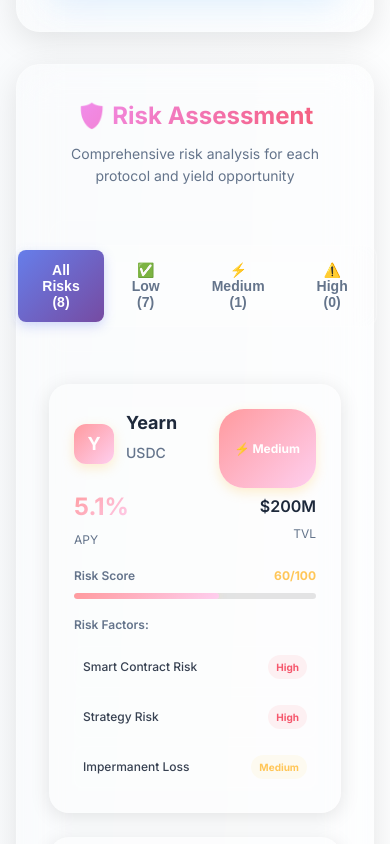
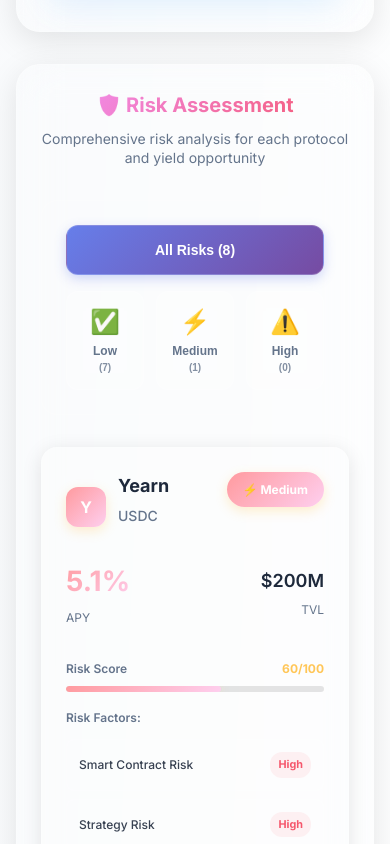
Before and after one commit to APareja12/yield_dashboard, a Next.js app: page / in a window 390 px wide. Shown: the part 4180-5024 px from the top of the page. Built offline with nearby package versions, Linux system fonts and the light colour scheme.

Commit message:
fixes breakpoints in risk assess

```diff
--- a/components/dashboard/RiskAssessment.tsx
+++ b/components/dashboard/RiskAssessment.tsx
@@ -154,17 +154,17 @@
         backdropFilter: 'blur(20px)',
         border: '1px solid rgba(255, 255, 255, 0.2)',
         borderRadius: '24px',
-        padding: '2rem',
+        padding: '1.5rem',
         marginBottom: '2rem',
         boxShadow: '0 8px 32px rgba(0, 0, 0, 0.1)',
         animation: 'fadeInUp 0.8s ease-out 0.4s both',
       }}
     >
       {/* Header */}
-      <div className="text-center mb-8">
+      <div style={{ textAlign: 'center', marginBottom: '2rem' }}>
         <h3
           style={{
-            fontSize: '1.5rem',
+            fontSize: '1.25rem',
             fontWeight: '700',
             background: 'linear-gradient(135deg, #f093fb 0%, #f5576c 100%)',
             WebkitBackgroundClip: 'text',
@@ -175,7 +175,9 @@
         >
           🛡️ Risk Assessment
         </h3>
-        <p style={{ color: '#64748b', fontSize: '0.875rem' }}>
+        <p
+          style={{ color: '#64748b', fontSize: '0.875rem', lineHeight: '1.4' }}
+        >
           Comprehensive risk analysis for each protocol and yield opportunity
         </p>
       </div>
@@ -190,7 +192,96 @@
           marginBottom: '2rem',
         }}
       >
-        <div className="flex justify-center mb-4">
+        {/* Mobile Layout */}
+        <div className="mobile-filter-layout">
+          {/* All Risks Button */}
+          <div style={{ marginBottom: '1rem' }}>
+            <button
+              onClick={() => setSelectedRiskLevel(null)}
+              style={{
+                width: '100%',
+                padding: '1rem',
+                borderRadius: '12px',
+                border: 'none',
+                fontSize: '0.875rem',
+                fontWeight: '600',
+                cursor: 'pointer',
+                transition: 'all 0.3s ease',
+                background:
+                  selectedRiskLevel === null
+                    ? 'linear-gradient(135deg, #667eea 0%, #764ba2 100%)'
+                    : 'rgba(255, 255, 255, 0.1)',
+                color: selectedRiskLevel === null ? 'white' : '#64748b',
+                boxShadow:
+                  selectedRiskLevel === null
+                    ? '0 4px 12px rgba(102, 126, 234, 0.3)'
+                    : 'none',
+                backdropFilter: 'blur(10px)',
+                border: '1px solid rgba(255, 255, 255, 0.2)',
+              }}
+            >
+              All Risks ({data.length})
+            </button>
+          </div>
+
+          {/* Risk Level Buttons */}
+          <div
+            style={{
+              display: 'grid',
+              gridTemplateColumns: 'repeat(3, 1fr)',
+              gap: '0.75rem',
+            }}
+          >
+            {riskLevels.map((level, index) => {
+              const risk = getRiskLevel(
+                '',
+                level === 'High' ? '10%' : level === 'Medium' ? '6%' : '3%'
+              );
+              return (
+                <button
+                  key={level}
+                  onClick={() => setSelectedRiskLevel(level)}
+                  style={{
+                    padding: '1rem 0.5rem',
+                    borderRadius: '12px',
+                    border: '1px solid rgba(255, 255, 255, 0.2)',
+                    fontSize: '0.75rem',
+                    fontWeight: '600',
+                    cursor: 'pointer',
+                    transition: 'all 0.3s ease',
+                    background:
+                      selectedRiskLevel === level
+                        ? risk.gradient
+                        : 'rgba(255, 255, 255, 0.1)',
+                    color: selectedRiskLevel === level ? 'white' : '#64748b',
+                    boxShadow:
+                      selectedRiskLevel === level
+                        ? `0 4px 12px ${risk.shadow}`
+                        : 'none',
+                    backdropFilter: 'blur(10px)',
+                    display: 'flex',
+                    flexDirection: 'column',
+                    alignItems: 'center',
+                    gap: '0.5rem',
+                    textAlign: 'center',
+                  }}
+                >
+                  <span style={{ fontSize: '1.5rem' }}>{risk.icon}</span>
+                  <div>
+                    <div style={{ marginBottom: '0.25rem' }}>{level}</div>
+                    <div style={{ fontSize: '0.625rem', opacity: 0.8 }}>
+                      ({riskCounts[index]})
+                    </div>
+                  </div>
+                </button>
+              );
+            })}
+          </div>
+        </div>
+
+        {/* Desktop Layout */}
+        <div className="desktop-filter-layout">
+          <div style={{ display: 'flex', justifyContent: 'center' }}>
             <div
               style={{
                 display: 'flex',
@@ -260,9 +351,10 @@
             </div>
           </div>
         </div>
+      </div>
 
       {/* Risk Cards Grid */}
-      <div className="grid grid-cols-1 md-grid-cols-2 lg-grid-cols-3 gap-6">
+      <div className="risk-cards-grid">
         {filteredData.slice(0, 9).map((item, index) => {
           const risk = getRiskLevel(item.protocol, item.apy);
           const factors = getRiskFactors(item.protocol);
@@ -276,7 +368,7 @@
                     ? risk.bgGradient
                     : 'rgba(255, 255, 255, 0.08)',
                 backdropFilter: 'blur(15px)',
-                borderRadius: '20px',
+                borderRadius: '16px',
                 padding: '1.5rem',
                 border:
                   hoveredCard === index
@@ -290,7 +382,7 @@
                     : '0 4px 20px rgba(0, 0, 0, 0.1)',
                 transform:
                   hoveredCard === index
-                    ? 'translateY(-8px) scale(1.02)'
+                    ? 'translateY(-4px) scale(1.01)'
                     : 'translateY(0) scale(1)',
                 animation: `fadeInUp 0.6s ease-out ${index * 0.1}s both`,
               }}
@@ -298,9 +390,22 @@
               onMouseLeave={() => setHoveredCard(null)}
             >
               {/* Header */}
-              <div className="flex justify-between items-start mb-4">
-                <div>
-                  <div className="flex items-center mb-2">
+              <div
+                style={{
+                  display: 'flex',
+                  justifyContent: 'space-between',
+                  alignItems: 'flex-start',
+                  marginBottom: '1rem',
+                }}
+              >
+                <div
+                  style={{
+                    display: 'flex',
+                    alignItems: 'center',
+                    flex: 1,
+                    minWidth: 0,
+                  }}
+                >
                   <div
                     style={{
                       width: '40px',
@@ -311,21 +416,25 @@
                       alignItems: 'center',
                       justifyContent: 'center',
                       marginRight: '0.75rem',
-                        fontSize: '1.125rem',
+                      fontSize: '1rem',
                       fontWeight: '700',
                       color: 'white',
                       boxShadow: `0 4px 12px ${risk.shadow}`,
+                      flexShrink: 0,
                     }}
                   >
                     {item.protocol[0]}
                   </div>
-                    <div>
+                  <div style={{ minWidth: 0, flex: 1 }}>
                     <h4
                       style={{
                         fontWeight: '700',
                         fontSize: '1.125rem',
                         color: '#1e293b',
                         marginBottom: '0.25rem',
+                        overflow: 'hidden',
+                        textOverflow: 'ellipsis',
+                        whiteSpace: 'nowrap',
                       }}
                     >
                       {item.protocol}
@@ -335,11 +444,13 @@
                         fontSize: '0.875rem',
                         color: '#64748b',
                         fontWeight: '500',
+                        overflow: 'hidden',
+                        textOverflow: 'ellipsis',
+                        whiteSpace: 'nowrap',
                       }}
                     >
                       {item.asset}
                     </p>
-                    </div>
                   </div>
                 </div>
 
@@ -356,6 +467,8 @@
                     display: 'flex',
                     alignItems: 'center',
                     gap: '0.25rem',
+                    flexShrink: 0,
+                    marginLeft: '0.5rem',
                   }}
                 >
                   {risk.icon} {risk.level}
@@ -363,11 +476,18 @@
               </div>
 
               {/* Metrics */}
-              <div className="flex justify-between items-center mb-4">
+              <div
+                style={{
+                  display: 'flex',
+                  justifyContent: 'space-between',
+                  alignItems: 'center',
+                  marginBottom: '1rem',
+                }}
+              >
                 <div>
                   <p
                     style={{
-                      fontSize: '1.5rem',
+                      fontSize: '1.75rem',
                       fontWeight: '700',
                       background: risk.gradient,
                       WebkitBackgroundClip: 'text',
@@ -383,7 +503,7 @@
                 <div style={{ textAlign: 'right' }}>
                   <p
                     style={{
-                      fontSize: '1rem',
+                      fontSize: '1.125rem',
                       fontWeight: '600',
                       color: '#1e293b',
                       marginBottom: '0.25rem',
@@ -397,7 +517,14 @@
 
               {/* Risk Score Bar */}
               <div style={{ marginBottom: '1rem' }}>
-                <div className="flex justify-between items-center mb-2">
+                <div
+                  style={{
+                    display: 'flex',
+                    justifyContent: 'space-between',
+                    alignItems: 'center',
+                    marginBottom: '0.5rem',
+                  }}
+                >
                   <span
                     style={{
                       fontSize: '0.75rem',
@@ -465,7 +592,7 @@
                         display: 'flex',
                         justifyContent: 'space-between',
                         alignItems: 'center',
-                        padding: '0.5rem',
+                        padding: '0.75rem',
                         background: 'rgba(255, 255, 255, 0.1)',
                         borderRadius: '8px',
                         border: '1px solid rgba(255, 255, 255, 0.1)',
@@ -476,18 +603,21 @@
                           fontSize: '0.75rem',
                           color: '#374151',
                           fontWeight: '500',
+                          flex: 1,
+                          marginRight: '0.5rem',
                         }}
                       >
                         {factor.name}
                       </span>
                       <span
                         style={{
-                          fontSize: '0.625rem',
+                          fontSize: '0.675rem',
                           fontWeight: '700',
                           color: getSeverityColor(factor.severity),
                           background: `${getSeverityColor(factor.severity)}15`,
                           padding: '0.25rem 0.5rem',
                           borderRadius: '12px',
+                          flexShrink: 0,
                         }}
                       >
                         {factor.severity}
@@ -512,6 +642,44 @@
             transform: translateY(0);
           }
         }
+
+        /* Mobile-first: Show mobile layout by default */
+        .mobile-filter-layout {
+          display: block;
+        }
+
+        .desktop-filter-layout {
+          display: none;
+        }
+
+        .risk-cards-grid {
+          display: grid;
+          grid-template-columns: repeat(1, 1fr);
+          gap: 1rem;
+        }
+
+        /* Desktop breakpoints */
+        @media (min-width: 768px) {
+          /* Hide mobile layout, show desktop layout */
+          .mobile-filter-layout {
+            display: none;
+          }
+
+          .desktop-filter-layout {
+            display: block;
+          }
+
+          .risk-cards-grid {
+            grid-template-columns: repeat(2, 1fr);
+            gap: 1.5rem;
+          }
+        }
+
+        @media (min-width: 1024px) {
+          .risk-cards-grid {
+            grid-template-columns: repeat(3, 1fr);
+          }
+        }
       `}</style>
     </div>
   );
```
Lines whose indentation alone changed are shown as unchanged.
